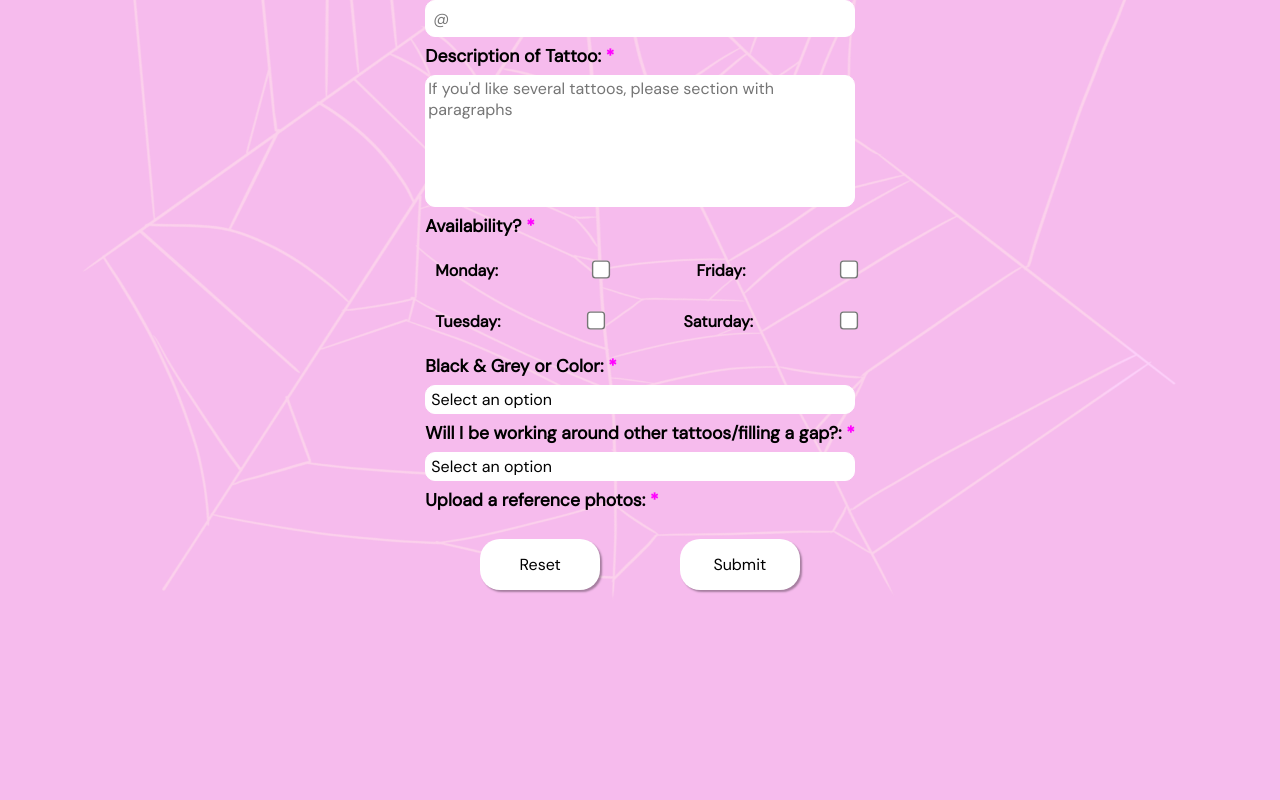
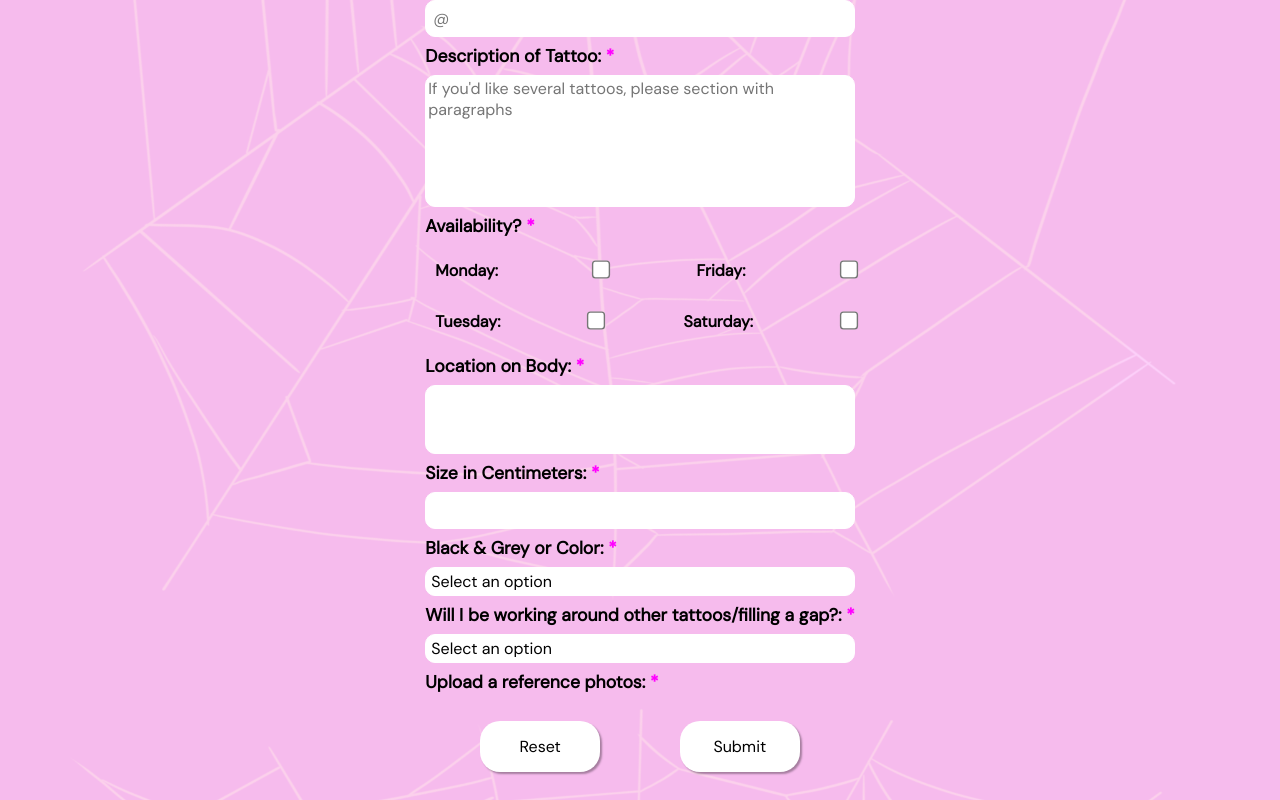
Before and after one commit to Klon3r/georgia-tattoos, a React (Vite) app: page /#/booking in a window 1280 px wide. Shown: the part 625-1425 px from the top of the page. Before the commit the page ends 1243 px from the top, so only its background shows below. Built offline with nearby package versions, Linux system fonts and the light colour scheme.

Commit message:
Added extra fields for bookign form
- Location on Body
- Size of Tattoo

```diff
--- a/src/pages/Booking.jsx
+++ b/src/pages/Booking.jsx
@@ -9,6 +9,8 @@ function Booking() {
   const [number, setNumber] = useState("");
   const [instagram, setInstagram] = useState("");
   const [descTattoo, setDescTattoo] = useState("");
+  const [locationOnBody, setLocationOnBody] = useState("");
+  const [sizeTattoo, setSizeTattoo] = useState("");
   const [files, setFiles] = useState([]);
 
   const fileRef = useRef(null);
@@ -34,6 +36,7 @@ function Booking() {
     }
   };
 
+  // TODO: Add all values reset
   function resetValues() {
     setFirstName("");
     setLastName("");
@@ -105,6 +108,8 @@ function Booking() {
       tuesday: setTuesday,
       friday: setFriday,
       saturday: setSaturday,
+      locationOnBody: setLocationOnBody,
+      sizeTattoo: setSizeTattoo,
     };
 
     if (localStorage.length > 0) {
@@ -146,6 +151,8 @@ function Booking() {
       availTuesday: tuesday,
       availFriday: friday,
       availSaturday: saturday,
+      locationOnBody: locationOnBody,
+      sizeTattoo: sizeTattoo,
       tattooColor: tattooColor,
       workAround: workAround,
     };
@@ -386,6 +393,44 @@ function Booking() {
               ></input>
             </div>
           </div>
+          {/* Location on Body */}
+          <div className="booking-label">
+            Location on Body: <span className="required">*</span>
+          </div>
+          <div className="booking-inputs">
+            <textarea
+              id="locationOnBody"
+              title="locationBody"
+              name="Location on Body:"
+              rows="3"
+              cols="45"
+              required
+              value={locationOnBody}
+              onChange={(e) => {
+                setLocationOnBody(e.target.value);
+                storeValue(e);
+              }}
+            ></textarea>
+          </div>
+          {/* Preferred Name */}
+          <div className="booking-label">
+            Size in Centimeters: <span className="required">*</span>
+          </div>
+          <div className="booking-inputs">
+            <input
+              type="text"
+              id="sizeTattoo"
+              name="sizeTattoo"
+              title="sizeTattoo"
+              //placeholder="Size in cm eg. (10-20cm)"
+              value={sizeTattoo}
+              required
+              onChange={(e) => {
+                setSizeTattoo(e.target.value);
+                storeValue(e);
+              }}
+            ></input>
+          </div>
           {/* Black & Grey or Color */}
           <div className="booking-label">
             Black & Grey or Color: <span className="required">*</span>
```
